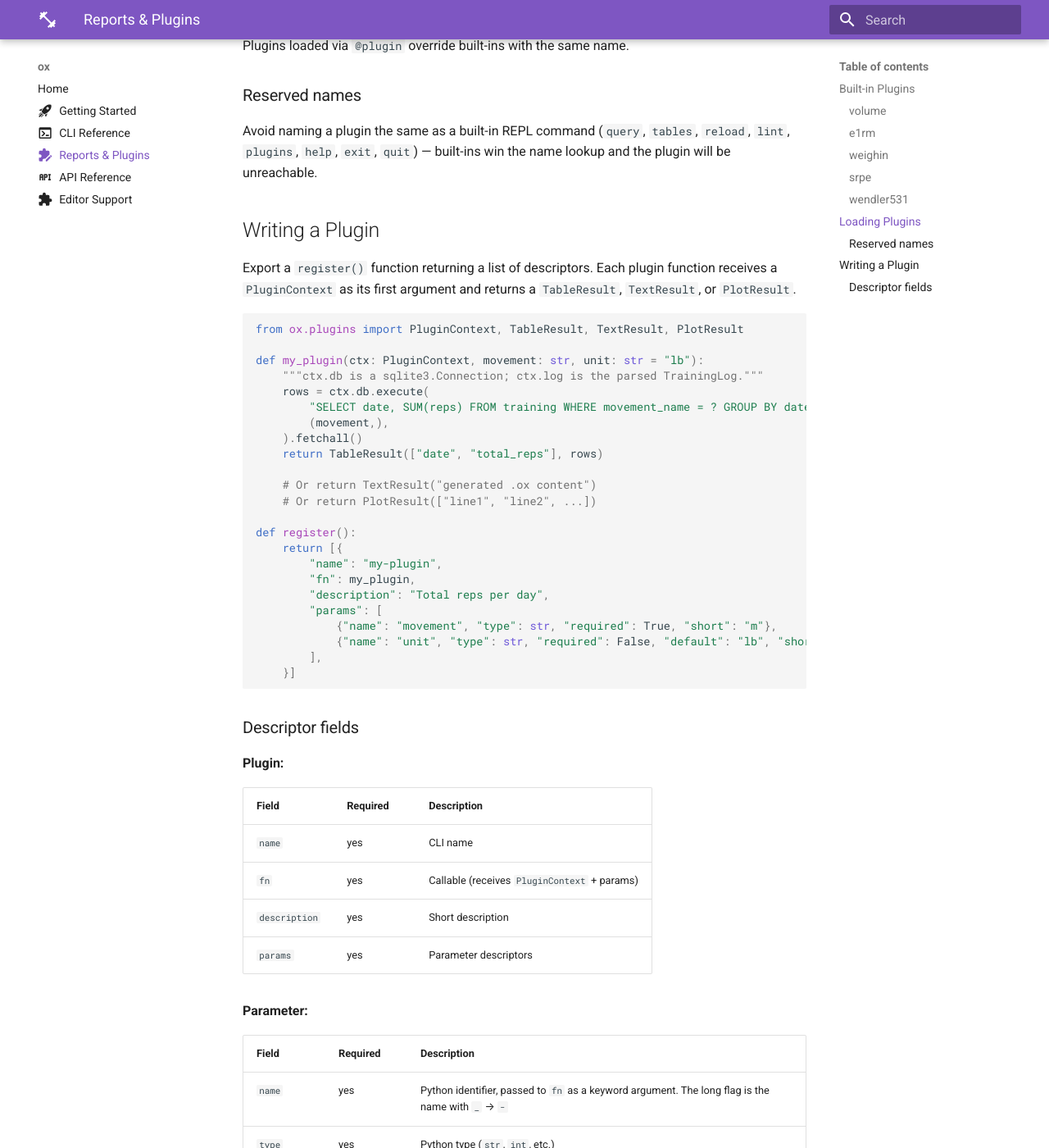
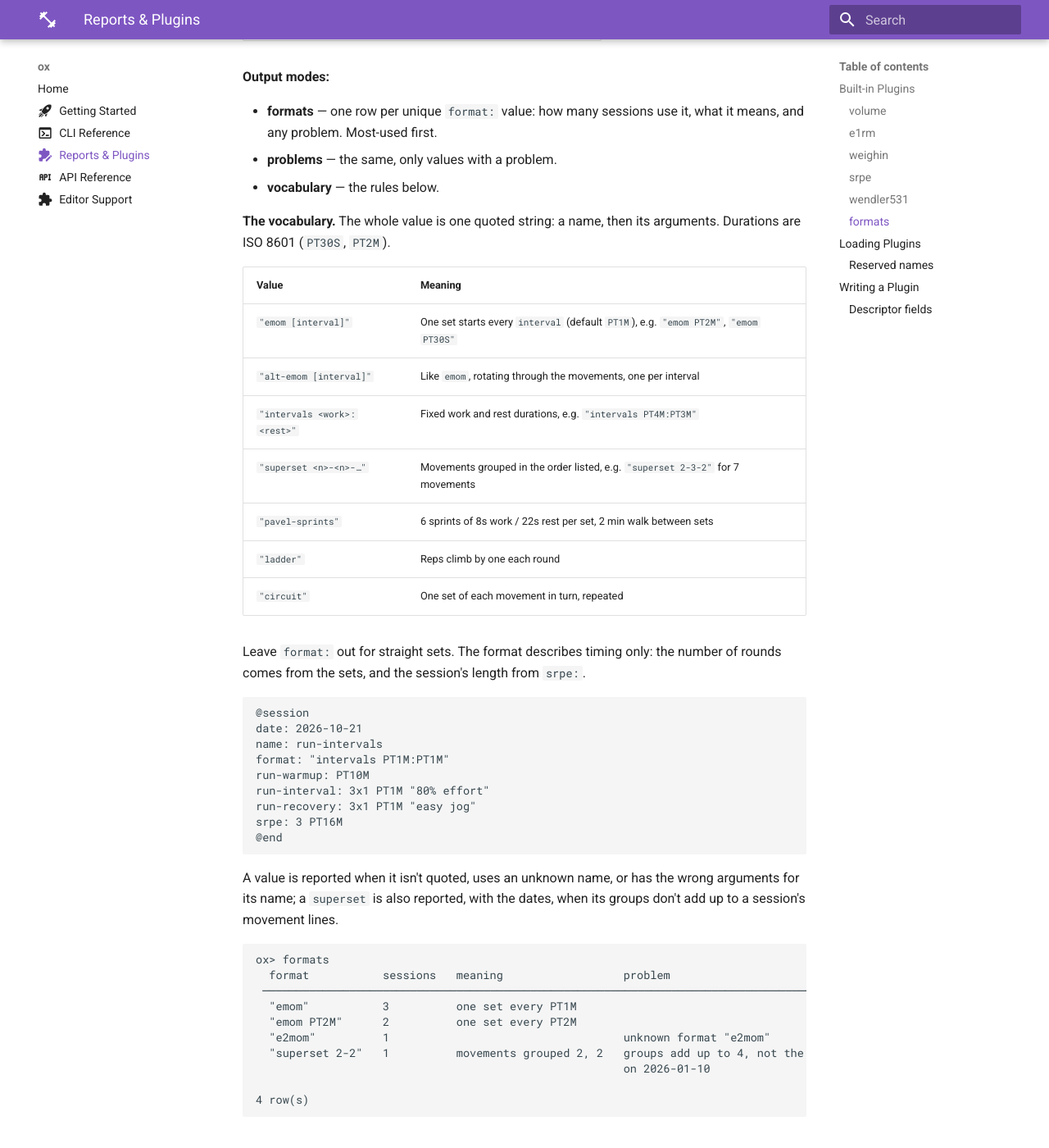
Before and after one commit to konnerhorton/ox, an MkDocs documentation site: the page built from docs/plugins.md, in a window 1280 px wide and 1400 px high, scrolled down 3864 px. Shown: the whole window at 82% size. Built offline with MkDocs 1.6.1 and Material for MkDocs 9.7.7, drawn with Linux system fonts in a browser that asks for light colours; some of the changed text lies outside the part shown.

Commit message:
format-vocabulary: document the vocabulary, close out
docs/plugins.md gains a formats section with the vocabulary; the
getting-started field table links to it and the 5/3/1 wave examples go.
example.ox shows an emom and a superset session. STATUS, CHANGELOG and
the build notes record the unit.

````diff
--- a/docs/plugins.md
+++ b/docs/plugins.md
@@ -140,6 +140,74 @@ ox> wendler531 -m squat:315 -f log.ox
 | `-r/--rm` | `true` | `true`, `false` — tag sets with `^rm` |
 | `-f/--file` | none | Append the cycle to this `.ox` file (created if missing). Relative paths are relative to the current directory; `~` is expanded |
 
+### `formats`
+
+Reads each session's `format:` line against the format vocabulary below, and lists every value in
+your log with what it means. A value that doesn't fit the vocabulary still loads and stays as you
+wrote it; `formats` only reports it.
+
+```
+ox> formats
+ox> formats -o problems
+ox> formats -o vocabulary
+```
+
+| Param | Default | Options |
+|---|---|---|
+| `-o/--output` | `formats` | `formats`, `problems`, `vocabulary` |
+
+**Output modes:**
+
+- **formats** — one row per unique `format:` value: how many sessions use it, what it means, and
+  any problem. Most-used first.
+- **problems** — the same, only values with a problem.
+- **vocabulary** — the rules below.
+
+**The vocabulary.** The whole value is one quoted string: a name, then its arguments. Durations are
+ISO 8601 (`PT30S`, `PT2M`).
+
+| Value | Meaning |
+|---|---|
+| `"emom [interval]"` | One set starts every `interval` (default `PT1M`), e.g. `"emom PT2M"`, `"emom PT30S"` |
+| `"alt-emom [interval]"` | Like `emom`, rotating through the movements, one per interval |
+| `"intervals <work>:<rest>"` | Fixed work and rest durations, e.g. `"intervals PT4M:PT3M"` |
+| `"superset <n>-<n>-…"` | Movements grouped in the order listed, e.g. `"superset 2-3-2"` for 7 movements |
+| `"pavel-sprints"` | 6 sprints of 8s work / 22s rest per set, 2 min walk between sets |
+| `"ladder"` | Reps climb by one each round |
+| `"circuit"` | One set of each movement in turn, repeated |
+
+Leave `format:` out for straight sets. The format describes timing only: the number of rounds comes
+from the sets, and the session's length from `srpe:`.
+
+```
+@session
+date: 2026-10-21
+name: run-intervals
+format: "intervals PT1M:PT1M"
+run-warmup: PT10M
+run-interval: 3x1 PT1M "80% effort"
+run-recovery: 3x1 PT1M "easy jog"
+srpe: 3 PT16M
+@end
+```
+
+A value is reported when it isn't quoted, uses an unknown name, or has the wrong arguments for its
+name; a `superset` is also reported, with the dates, when its groups don't add up to a session's
+movement lines.
+
+```
+ox> formats
+  format           sessions   meaning                  problem
+ ──────────────────────────────────────────────────────────────────────────────────────────────────
+  "emom"           3          one set every PT1M
+  "emom PT2M"      2          one set every PT2M
+  "e2mom"          1                                   unknown format "e2mom"
+  "superset 2-2"   1          movements grouped 2, 2   groups add up to 4, not the movement count
+                                                       on 2026-01-10
+
+4 row(s)
+```
+
 ## Loading Plugins
 
 Plugins come from two sources:
````
Also changed, not shown: CHANGELOG.md (+9 -0 lines), STATUS.md (+4 -4 lines), docs/cli-reference.md (+2 -2 lines), docs/drafts/future.md (+2 -1 lines), docs/getting-started.md (+1 -1 lines), docs/work/format-vocabulary.md (+6 -0 lines), 3 other files.
